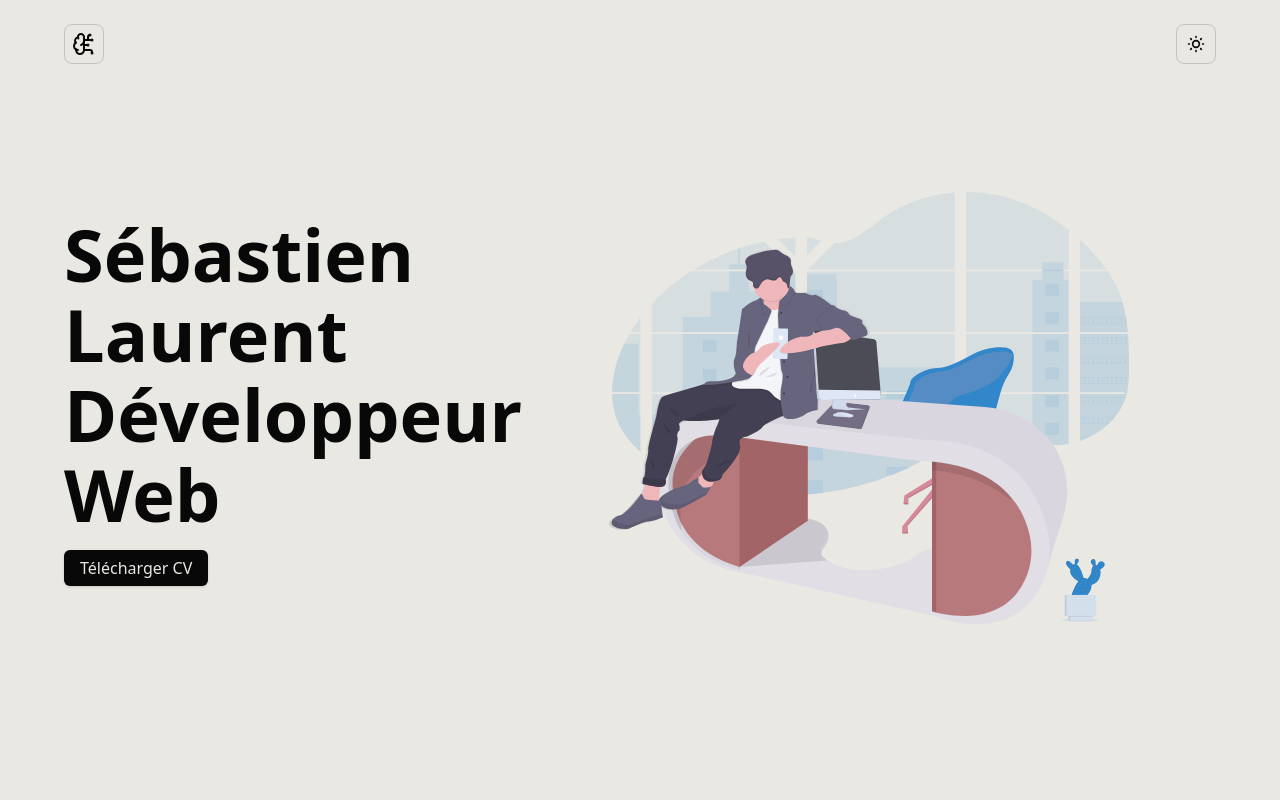
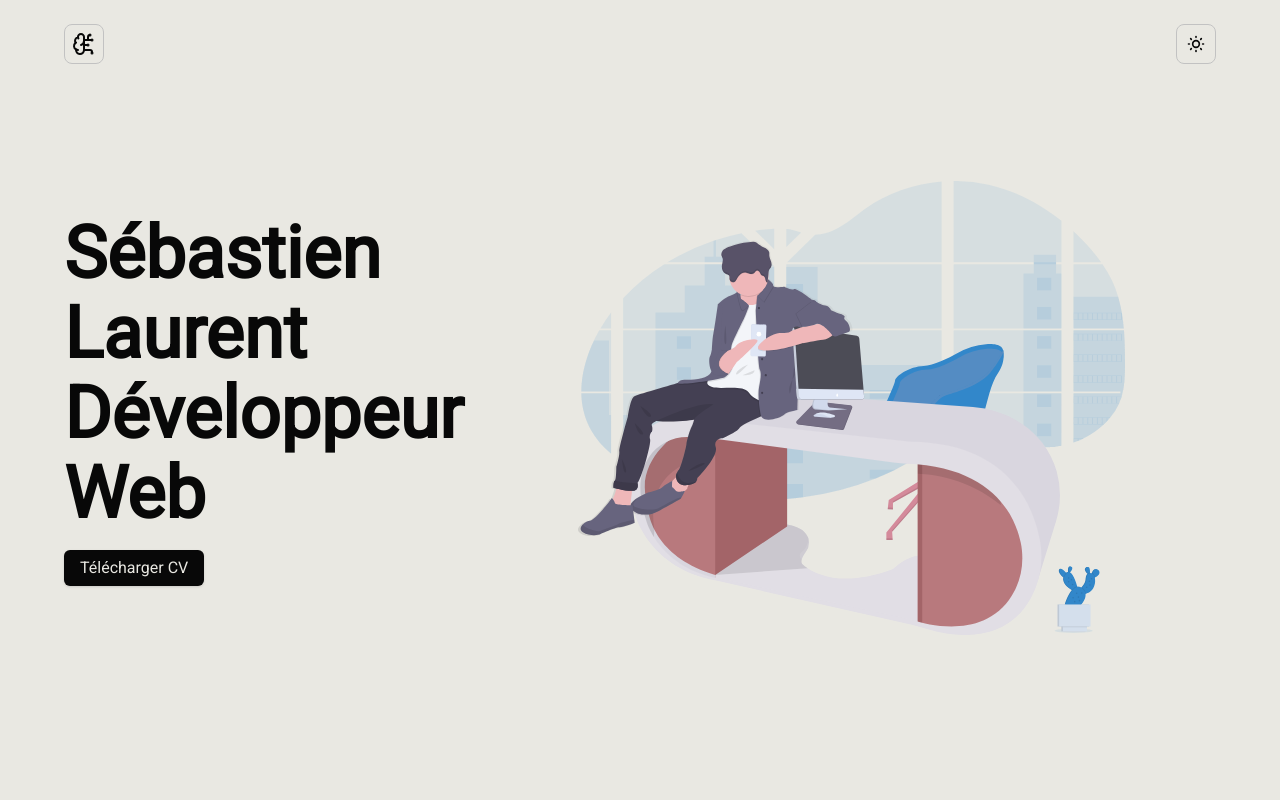
Before and after one commit to SebastienLaurentt/Portfolio-V2, a Next.js app: page / in a window 1280 px wide. Shown: the top 800 px of the page. Built offline with nearby package versions, Linux system fonts and the light colour scheme.

Commit message:
roboto is now the font

```diff
--- a/app/layout.tsx
+++ b/app/layout.tsx
@@ -3,11 +3,18 @@ import { Header } from "../src/features/layout/Header/Header";
 import { ThemeProvider } from "../src/theme/ThemeProvider";
 import './globals.css';
 import ScrollToTopButton from "@/components/Button/DownloadButton/ScrollToTopButton/ScrollToTopButton";
+import { Roboto } from 'next/font/google'
 
 export const metadata = {
   title: 'Sébastien Laurent',
   description: 'Bienvenue sur mon portfolio, je suis développeur web et mobile. Je suis passionné par le développement et la création de sites web et d\'applications mobiles. Je suis également passionné par le développement de jeux vidéo. Je suis actuellement en recherche d\'emploi. N\'hésitez pas à me contacter pour plus d\'informations.'
 }
+
+const roboto = Roboto({
+  weight: '400', // if single weight, otherwise you use array like [400, 500, 700],
+  style: 'normal', // if single style, otherwise you use array like ['normal', 'italic']
+  subsets: ['latin'],
+})
 
 export default function RootLayout({
   children,
@@ -18,7 +25,7 @@ export default function RootLayout({
     <>
       <html lang="en" suppressHydrationWarning>
         <head />
-        <body>
+        <body className={roboto.className}>
           <ThemeProvider
             attribute="class"
             defaultTheme="system"
```
